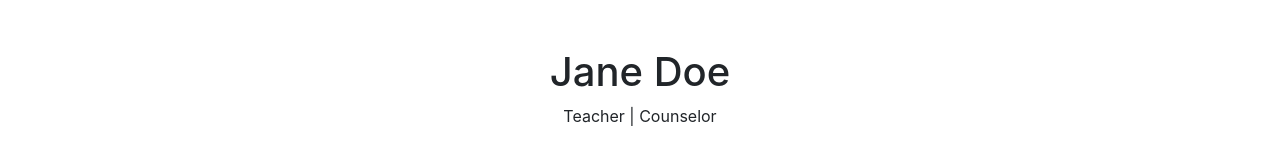
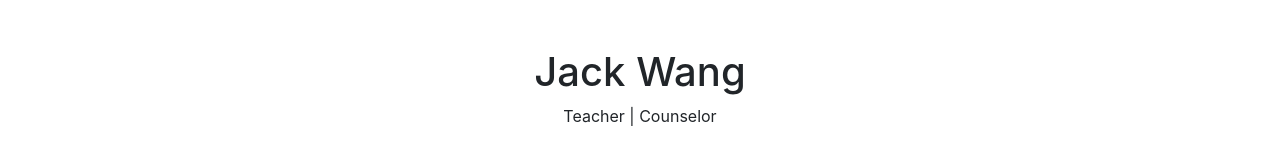
Before and after one commit to JackWang202204/JackWang202204.github.io, a plain HTML site: page index.html in a window 1280 px wide. Shown: the top 150 px of the page. Drawn offline with nearby package versions, Linux system fonts and the light colour scheme.

Commit message:
Initial commit: add index.html and profile picture

```diff
--- a/index.html
+++ b/index.html
@@ -9,7 +9,7 @@
 <body>
     <div class="container">
         <header class="text-center mt-5">
-            <h1>Jane Doe</h1>
+            <h1>Jack Wang</h1>
             <p>Teacher | Counselor</p>
         </header>
         <section class="row mt-4">
```
